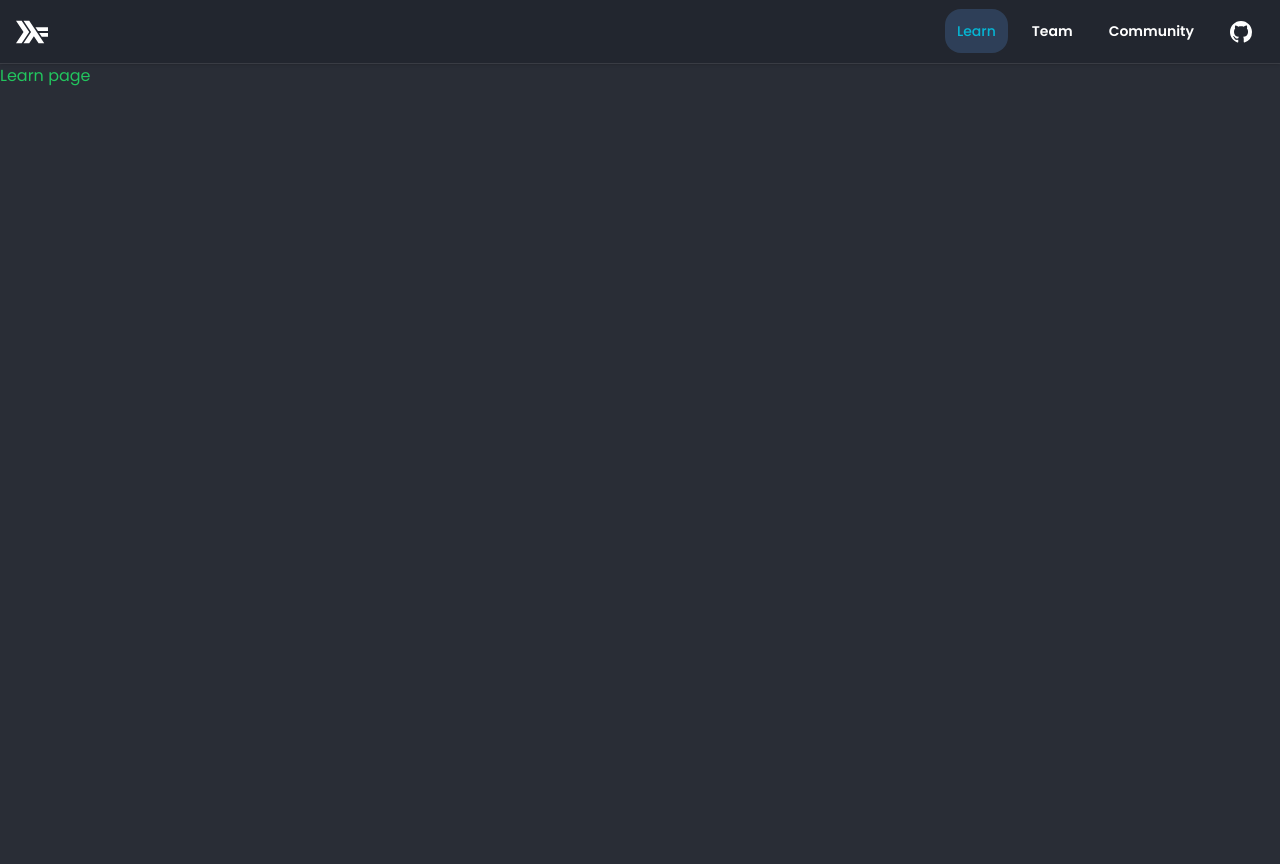
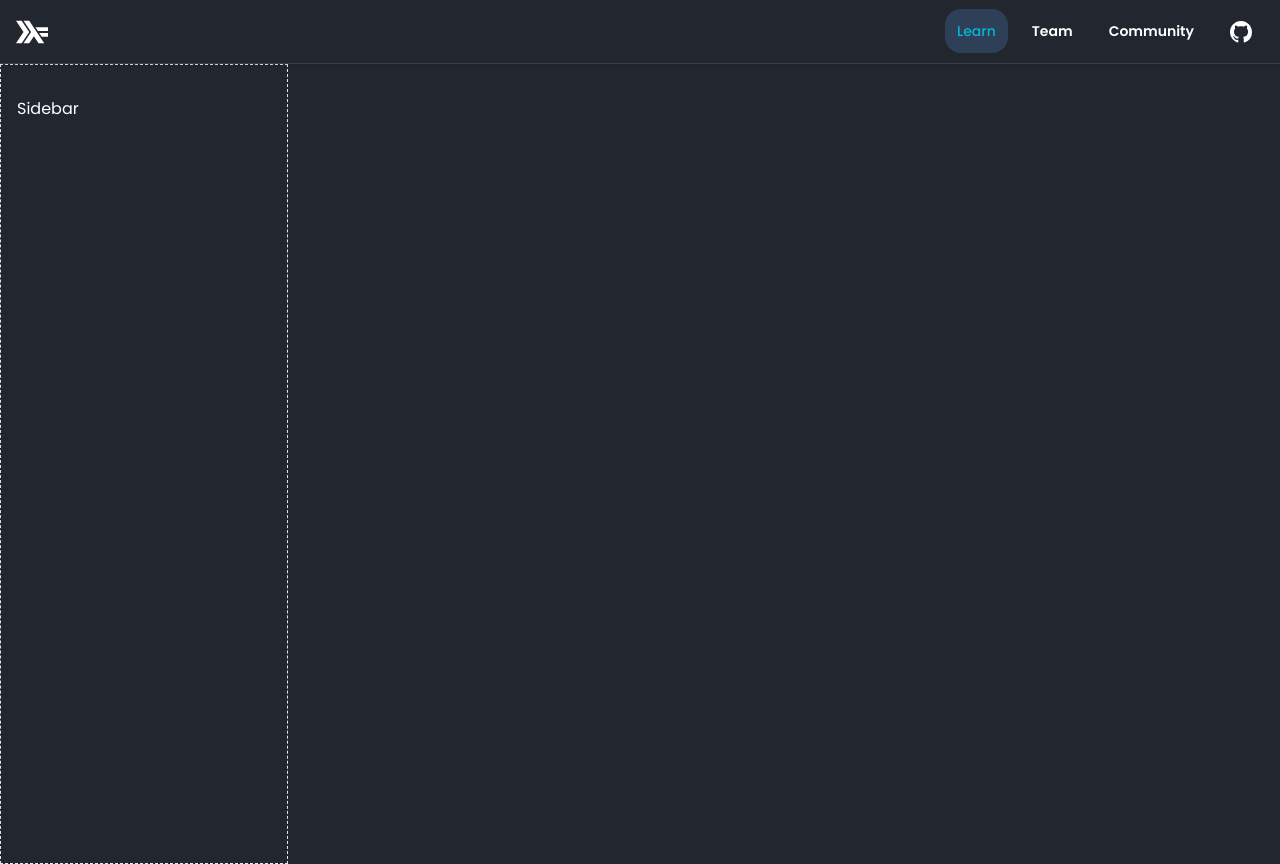
Before and after one commit to Gaetandrt/glados-doc, a Next.js app: page /learn in a window 1280 px wide. Before the commit the page ends 800 px from the top, so only its background shows below. Built offline with nearby package versions, Linux system fonts and the light colour scheme.

Commit message:
start sideBar

```diff
--- /dev/null
+++ b/src/app/(site)/learn/layout.tsx
@@ -0,0 +1,14 @@
+import React from 'react'
+import Sidebar from '../../../components/Sidebar'
+
+const Layout = () => {
+  return (
+    <div className='h-screen flex flex-row justify-start'>
+        <Sidebar />
+        <div className='bg-bg-color flex-1 p-4 text-white border-1 border-dashed'>
+        </div>
+    </div>
+  )
+}
+
+export default Layout
--- /dev/null
+++ b/src/components/Sidebar.tsx
@@ -0,0 +1,11 @@
+import React from "react";
+
+const Sidebar = () => {
+  return (
+    <div className="h-screen px-4 pt-8 pb-8 bg-bg-color flex justify-between flex-col border border-dashed w-72">
+        Sidebar
+    </div>
+  )
+}
+
+export default Sidebar
```
